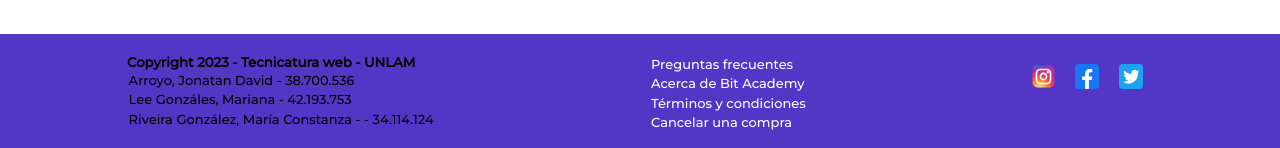
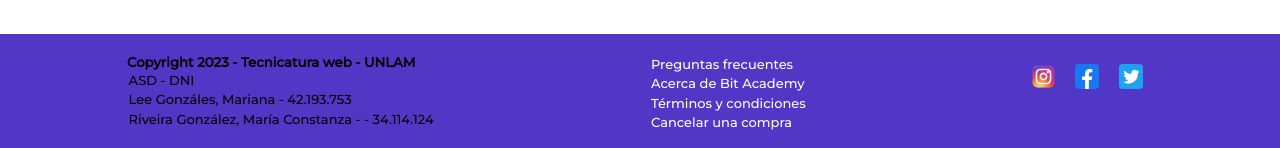
Before and after one commit to agusmd1/TPInterfaces, a plain HTML site: page index.html in a window 1280 px wide. Shown: the part 2398-2546 px from the top of the page. Drawn offline with Linux system fonts and the light colour scheme.

Commit message:
prueba segundo commit

```diff
--- a/index.html
+++ b/index.html
@@ -103,7 +103,7 @@
     <footer>
         <ul>
             <h5>Copyright 2023 - Tecnicatura web - UNLAM</h5>
-            <li>Arroyo, Jonatan David - 38.700.536</li>
+            <li>ASD - DNI</li>
             <li>Lee Gonzáles, Mariana - 42.193.753</li>
             <li>Riveira González, María Constanza - - 34.114.124</li>
         </ul>
```
